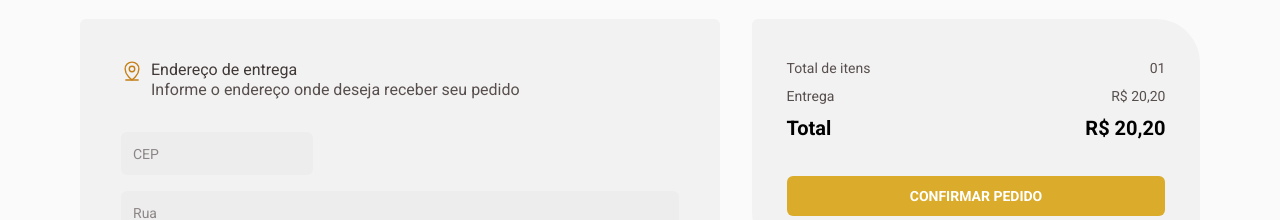
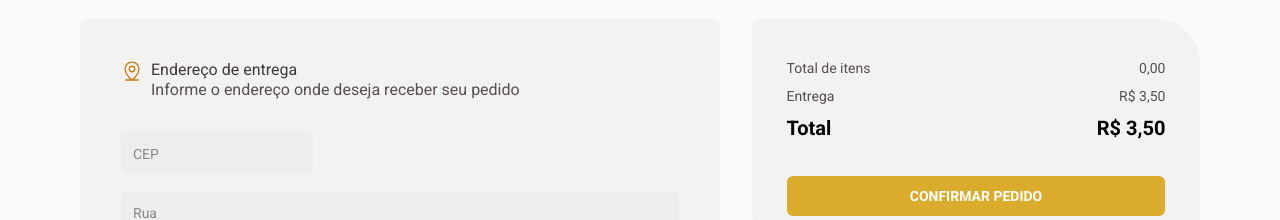
Before and after one commit to milsucruz/coffee-delivery-ts, a React (Vite) app: page /checkout in a window 1280 px wide. Shown: the part 204-424 px from the top of the page. Built offline with nearby package versions, Linux system fonts and the light colour scheme.

Commit message:
FinalBill infos

```diff
--- a/src/pages/Checkout/components/CheckoutCart/index.tsx
+++ b/src/pages/Checkout/components/CheckoutCart/index.tsx
@@ -1,4 +1,5 @@
 import { useCart } from '../../../../hook/useCart'
+import { formatMoney } from '../../../../utils/formatMoney'
 import { CoffeeCard } from '../CoffeeCard'
 import {
   CheckoutCartContainer,
@@ -7,8 +8,15 @@ import {
   FinalBill,
 } from './styles'
 
+const deliveryPrice = 3.5
+
 export function CheckoutCart() {
-  const { cartItems } = useCart()
+  const { cartItems, cartItemsTotal, cartQuantity } = useCart()
+
+  const cartTotal = deliveryPrice + cartItemsTotal
+  const formattedItemsTotal = formatMoney(cartItemsTotal)
+  const formattedCartTotal = formatMoney(cartTotal)
+  const formattedDeliveryPrice = formatMoney(deliveryPrice)
 
   return (
     <CheckoutCartContainer>
@@ -22,20 +30,22 @@ export function CheckoutCart() {
         <FinalBill>
           <CheckoutInfos>
             <p>Total de itens</p>
-            <p>01</p>
+            <p>{formattedItemsTotal}</p>
           </CheckoutInfos>
 
           <CheckoutInfos>
             <p>Entrega</p>
-            <p>R$ 20,20</p>
+            <p>R$ {formattedDeliveryPrice}</p>
           </CheckoutInfos>
 
           <CheckoutInfos>
             <span>Total</span>
-            <span>R$ 20,20</span>
+            <span>R$ {formattedCartTotal}</span>
           </CheckoutInfos>
 
-          <button type="submit">confirmar pedido</button>
+          <button type="submit" disabled={cartQuantity <= 0}>
+            confirmar pedido
+          </button>
         </FinalBill>
       </CheckoutCartContent>
     </CheckoutCartContainer>
```
